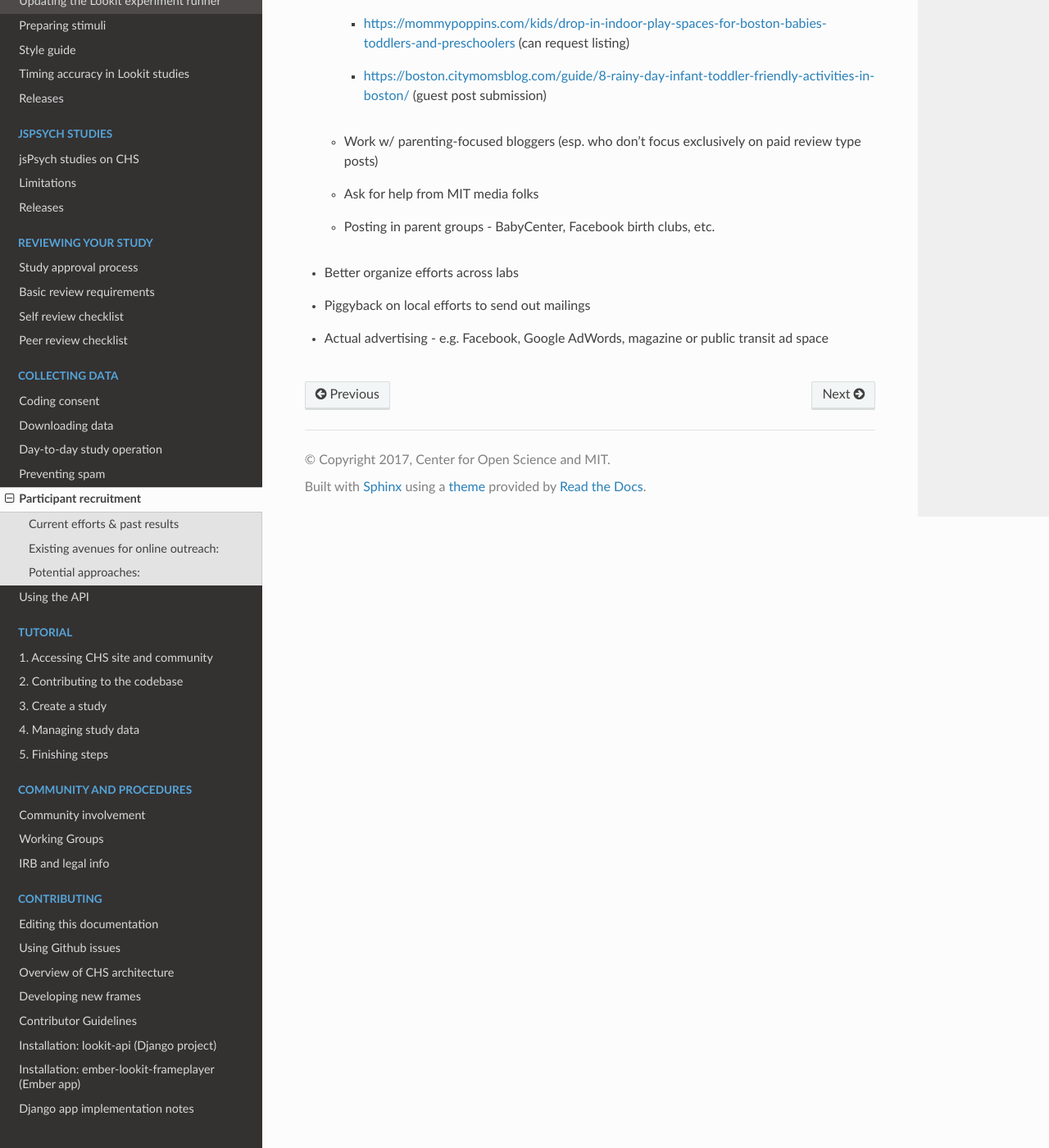
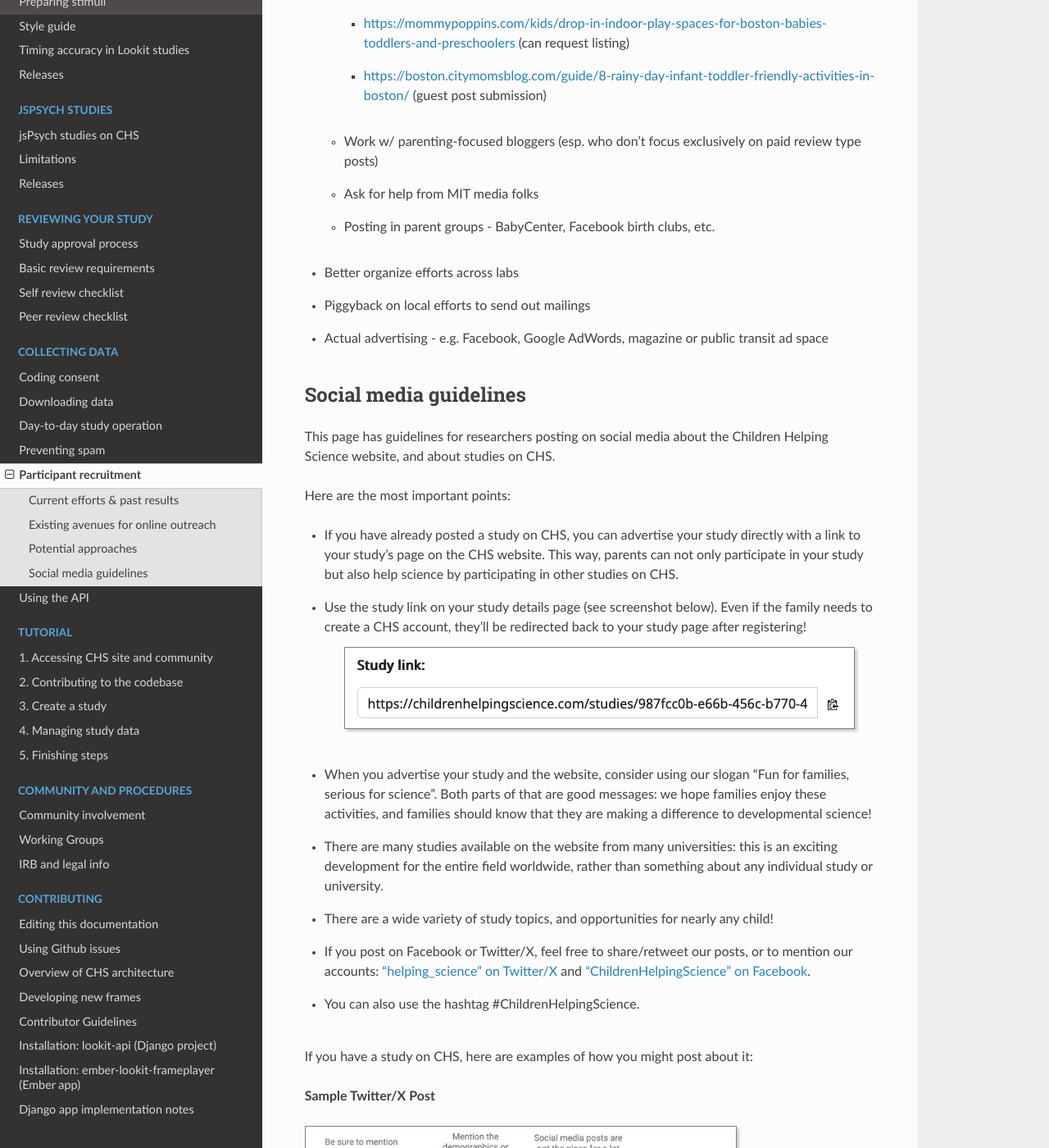
Before and after one commit to lookit/lookit-docs, a Sphinx documentation site: the page built from docs/source/community-participant-recruitment.rst, in a window 1280 px wide and 1400 px high, scrolled down 3287 px. Shown: the whole window at 82% size. Built offline with Sphinx 7.4.7 and the Read the Docs theme 3.1.0, drawn with Linux system fonts in a browser that asks for light colours; some of the changed text lies outside the part shown.

Commit message:
Add social media guidelines section (#462)
* add social media guidelines to participant recruitment page and add images

* remove reference to external links in sample twitter post image

* un-link the lab/university text; tagging university -> mentioning university

```diff
--- a/docs/source/community-participant-recruitment.rst
+++ b/docs/source/community-participant-recruitment.rst
@@ -2,7 +2,7 @@ Participant recruitment
 ~~~~~~~~~~~~~~~~~~~~~~~~~
 
 Current efforts & past results
-==============================
+===============================
 
 The Recruitment :ref:`Working Group <working_groups>` is actively exploring and testing out recruitment approaches!
 
@@ -14,7 +14,7 @@ Here are some general observations:
 
 -  Paying participants makes a huge difference in ability to recruit, as well as diversity of participants. Separately, we believe it’s ethical to pay families for their time & contribution. We currently aim for ~$15/hour for the expected duration of the study. Currently done by researchers manually sending gift cards post-study; eventual plans to provide centralized compensation functionality.
 
-Existing avenues for online outreach:
+Existing avenues for online outreach
 =====================================
 
 -  Facebook page
@@ -24,7 +24,7 @@ Existing avenues for online outreach:
    -  Interested labs may advertise via the CHS page - we send an invite to be an editor, you may need to double check at https://www.facebook.com/pages/?category=invites to find it. There are known problems about the invites being hard to find: https://www.facebook.com/business/help/community/question/?id=1249301125083191
    -  Experimenting with interest targeting and recording results would be a helpful contribution!
 
-Potential approaches:
+Potential approaches
 =====================
 
 -  Ask participants to tell their friends
@@ -111,3 +111,38 @@ Potential approaches:
 -  Better organize efforts across labs
 -  Piggyback on local efforts to send out mailings
 -  Actual advertising - e.g. Facebook, Google AdWords, magazine or public transit ad space
+
+Social media guidelines
+===============================
+
+This page has guidelines for researchers posting on social media about the Children Helping Science website, and about studies on CHS.
+
+Here are the most important points:
+
+- If you have already posted a study on CHS, you can advertise your study directly with a link to your study's page on the CHS website. This way, parents can not only participate in your study but also help science by participating in other studies on CHS.
+- Use the study link on your study details page (see screenshot below). Even if the family needs to create a CHS account, they'll be redirected back to your study page after registering!
+
+   .. image:: ../_static/img/study_link.png
+    :alt: Study link on study details page
+
+- When you advertise your study and the website, consider using our slogan “Fun for families, serious for science”. Both parts of that are good messages: we hope families enjoy these activities, and families should know that they are making a difference to developmental science!
+
+- There are many studies available on the website from many universities: this is an exciting development for the entire field worldwide, rather than something about any individual study or university.
+
+- There are a wide variety of study topics, and opportunities for nearly any child!
+
+- If you post on Facebook or Twitter/X, feel free to share/retweet our posts, or to mention our accounts: `"helping_science" on Twitter/X <http://x.com/helping_science>`__ and `"ChildrenHelpingScience" on Facebook <http://facebook.com/ChildrenHelpingScience>`__.
+
+- You can also use the hashtag #ChildrenHelpingScience.
+
+If you have a study on CHS, here are examples of how you might post about it:
+
+**Sample Twitter/X Post**
+
+.. image:: ../_static/img/sample_twitter_post.png
+    :alt: Sample Twitter/X post for a CHS study
+
+**Sample Facebook Post**
+
+.. image:: ../_static/img/sample_facebook_post.png
+    :alt: Sample Facebook post for a CHS study
```
Also changed, not shown: docs/source/_static/img/sample_facebook_post.png (added), docs/source/_static/img/sample_twitter_post.png (added), docs/source/_static/img/study_link.png (added).
